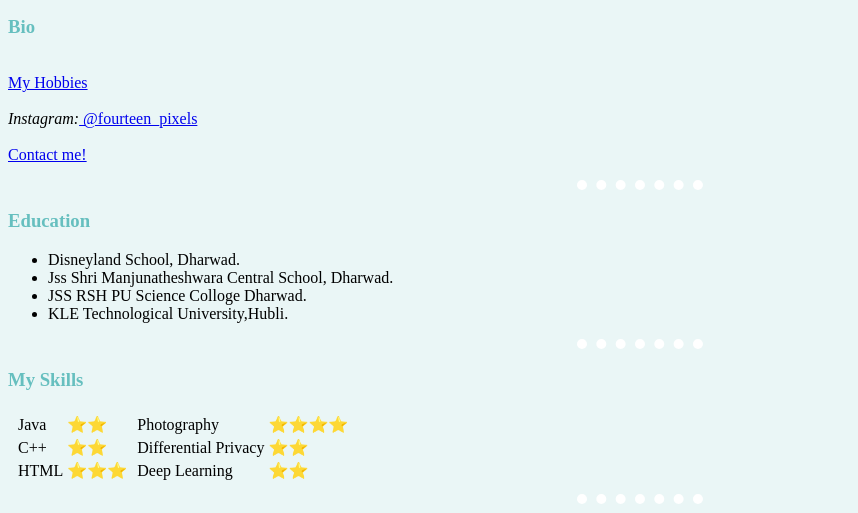
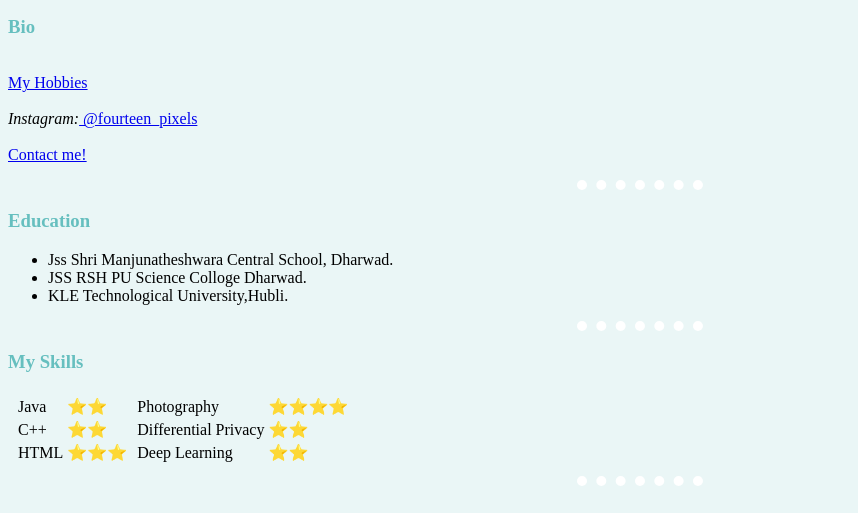
Before and after one commit to amogh-nadgouda/My-Website, a plain HTML site: page index.html in a window 1280 px wide. Shown: the part 357-870 px from the top of the page, without its empty margins (0-858 px from the left). Drawn offline with Linux system fonts and the light colour scheme.

Commit message:
Update index.html

```diff
--- a/index.html
+++ b/index.html
@@ -32,7 +32,7 @@
         <hr size='3' noshade>
         <h3>Education</h3>
         <ul>
-          <li>Disneyland School, Dharwad.</li>
+
           <li>Jss Shri Manjunatheshwara Central School, Dharwad.</li>
           <li>JSS RSH PU Science Colloge Dharwad.</li>
           <li>KLE Technological University,Hubli.</li>
```
